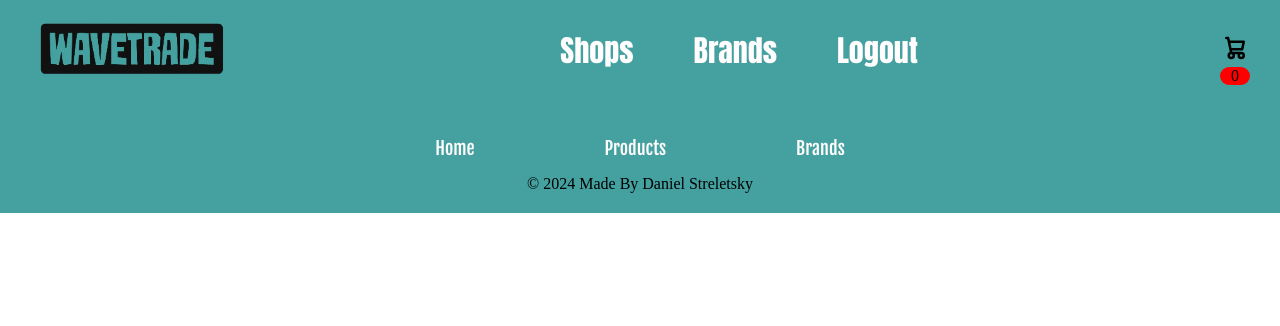
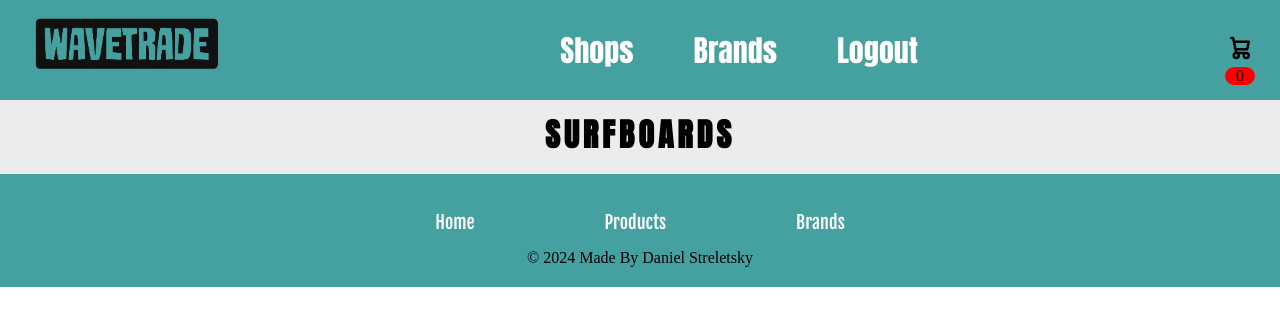
Before and after one commit to skydaniel741/SurfWebsite, a Flask app: template templates/surfboards.html in a window 1280 px wide. Shown: the top 326 px of the page. Run offline with Flask 3, Linux system fonts and the light colour scheme; the template is opened without the code that fills it, so the values that code supplies are empty.

Commit message:
added some font aswell as added pictures to the database

```diff
--- a/static/index.css
+++ b/static/index.css
@@ -21,6 +21,7 @@ li, a, button{
    color: rgb(255, 253, 253);
    text-decoration: none;
    font-size: 30px;
+
 }
 
 header{
@@ -28,7 +29,7 @@ header{
     justify-content: space-between;
     align-items: center;
     background-color: #44a1a0;
-    padding: 10px;
+    padding: 5px;
     height: 100px;
 }
 
@@ -37,6 +38,7 @@ header{
     height: 100%;
     display: flex;
     transition: all 0.6s ease 0s;
+
 }
 
 .nav-links, li{
@@ -117,7 +119,7 @@ header .icon-cart span{
     padding: 10px;
     border-radius: 10px;
     border: 2px solid black;
-}
+    margin: 25px;}
 
 .add-cart{
     border-radius: 10px;
@@ -136,10 +138,20 @@ header .icon-cart span{
 .add-cart:hover{
     color: white;
     transition: all 0.6s ease 0s;
-    transform: scaleY(0.85);
+    transform: scaleY(0.9);
     background-color: black;
 }
 
 .price{
     letter-spacing: 4px;
 }
+
+.top-screen{
+    text-align: center;
+    background-color: #ececec;
+    padding: 10px 3px 15px;
+    font-family: anton;
+    letter-spacing: 4px;
+
+
+}
--- a/templates/layout.html
+++ b/templates/layout.html
@@ -12,14 +12,17 @@
 </head>
 <body>
   <header>
-      <img src="/static/pictures/surflogo.png" class="logo">
+    <!-- Logo linking to the home page -->
+    <a href="/home"><img src="/static/pictures/surflogo.png" class="logo"></a>
+
     <nav>
-        <ul class="nav-links">
+        <ul class="nav-links"> <!-- Navigation links -->
             <li><a href="/surfboard">Shops</a></li>
             <li><a href="/brands">Brands</a></li>
             <li><a href="/lobby">Logout</a></li>
         </ul>
     </nav>
+    <!-- Cart icon -->
     <div class="icon-cart">
         <svg aria-hidden="true" xmlns="http://www.w3.org/2000/svg" width="30" height="30" fill="none" viewBox="0 0 24 24">
             <path stroke="currentColor" stroke-linecap="round" stroke-linejoin="round" stroke-width="2" d="M5 4h1.5L9 16m0 0h8m-8 0a2 2 0 1 0 0 4 2 2 0 0 0 0-4Zm8 0a2 2 0 1 0 0 4 2 2 0 0 0 0-4Zm-8.5-3h9.25L19 7H7.312"/>
@@ -29,21 +32,21 @@
 </header>
 
     <main>
-</div>
 
         {%block content%} {%endblock%}
     </main>
+
     <footer>
         <div class="footer-cont">
             <div class="footer-nav">
-          <ul class="footer-links">
+                <ul class="footer-links"> <!-- Footer navigation links -->
                     <li><a href="/home">Home</a></li>
                     <li><a href="/surfboard">Products</a></li>
                     <li><a href="/brands">Brands</a></li>
                 </ul>
             </div>
             <div class="footer-bottom">
-          <p>&copy; 2024 Made By Daniel Streletsky</p>
+                <p>&copy; 2024 Made By Daniel Streletsky</p> <!-- Footer copyright -->
             </div>
         </div>
     </footer>
--- a/templates/surfboards.html
+++ b/templates/surfboards.html
@@ -1,5 +1,6 @@
 {% extends 'layout.html' %}
 {% block content %}
+<h1 class="top-screen">SURFBOARDS</h1>
 <div class="product-list">
     {% for surfboard in surfboards %}
     <div class="item">
@@ -9,6 +10,7 @@
         <h2>{{ surfboard[1] }}</h2>
         <div class="price">${{ surfboard[4] }}</div>
         <h3>{{ surfboard[3] }}</h3>
+        <h4>{{ surfboard[2] }}</h4>
         <form action="{{ url_for('add_to_cart') }}" method="post">
             <input type="hidden" name="surfboard_id" value="{{ surfboard[0] }}">
             <input type="hidden" name="surfboard_name" value="{{ surfboard[1] }}">
```
Also changed, not shown: SurfBoards.db, static/pictures/beaver.png (added), static/pictures/boss-removebg-preview.png (added), static/pictures/boss.png (added), static/pictures/great.png (added), static/pictures/inferno.jpg (added), static/pictures/inferno.png (added), static/pictures/machando.png (added), static/pictures/mashup.png (added), static/pictures/revo.png (added), static/pictures/thunderbolt.png (added), static/pictures/turbo.png (added). Lines whose indentation alone changed are shown as unchanged.
